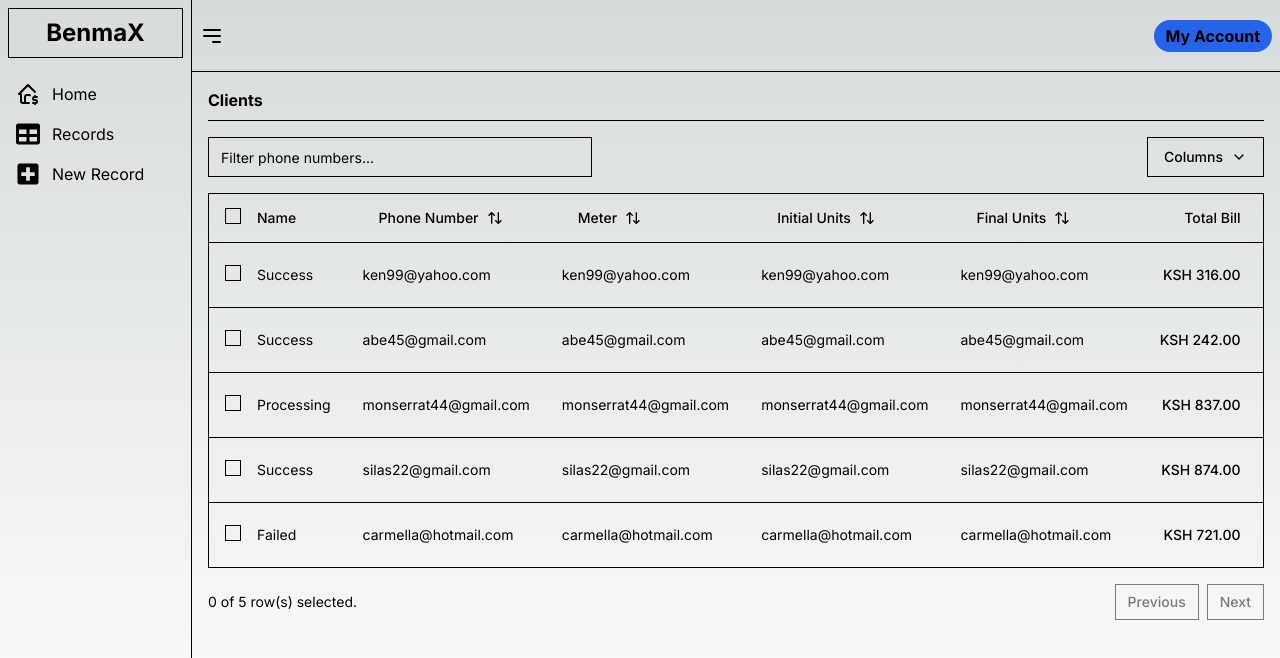
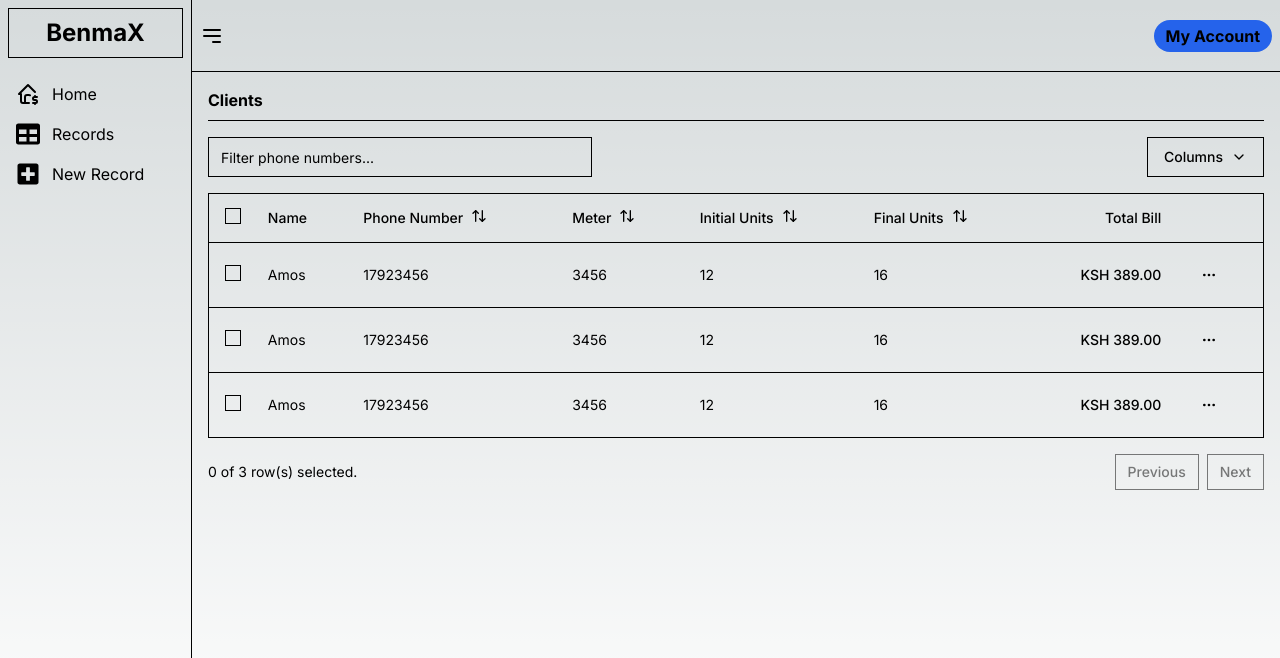
Before and after one commit to mwongess/benmax, a Next.js app: page /console/records in a window 1280 px wide. Shown: the top 658 px of the page. Built offline with nearby package versions, Linux system fonts and the light colour scheme.

Commit message:
update data table

```diff
--- a/src/app/(pages)/console/new-record/page.tsx
+++ b/src/app/(pages)/console/new-record/page.tsx
@@ -1,7 +1,7 @@
 const NewRecord = () => {
   return (
     <div className="new-client">
-      <h1 className="font-bold mb-2">New Client</h1>
+      <h1 className="font-bold mb-2 border-b pb-2">New Client</h1>
       <form action="" className="flex flex-col  gap-8 w-full">
         <div className="flex flex-col sm:flex-row gap-4">
           <div className="w-full sm:w-1/2 flex flex-col">
--- a/src/components/ClientsTable.tsx
+++ b/src/components/ClientsTable.tsx
@@ -1,7 +1,7 @@
 "use client"
 
 import * as React from "react"
-
+import { BiTrash} from "react-icons/bi";
 import {
     ColumnDef,
     ColumnFiltersState,
@@ -37,47 +37,38 @@ import {
     TableRow,
 } from "@/components/ui/table"
 
-const data: Payment[] = [
+const data: any = [
     {
         id: "m5gr84i9",
-        amount: 316,
-        status: "success",
-        email: "ken99@yahoo.com",
+        name: "amos",
+        phone: "17923456",
+        meter: 3456,
+        initialUnits: 12,
+        finalUnits: 16,
+        totalBill: 389,
     },
     {
-        id: "3u1reuv4",
-        amount: 242,
-        status: "success",
-        email: "Abe45@gmail.com",
+        id: "m5gr84i9",
+        name: "amos",
+        phone: 17923456,
+        meter: 3456,
+        initialUnits: 12,
+        finalUnits: 16,
+        totalBill: 389,
     },
     {
-        id: "derv1ws0",
-        amount: 837,
-        status: "processing",
-        email: "Monserrat44@gmail.com",
+        id: "m5gr84i9",
+        name: "amos",
+        phone: 17923456,
+        meter: 3456,
+        initialUnits: 12,
+        finalUnits: 16,
+        totalBill: 389,
     },
-    {
-        id: "5kma53ae",
-        amount: 874,
-        status: "success",
-        email: "Silas22@gmail.com",
-    },
-    {
-        id: "bhqecj4p",
-        amount: 721,
-        status: "failed",
-        email: "carmella@hotmail.com",
-    },
+
 ]
 
-export type Payment = {
-    id: string
-    amount: number
-    status: "pending" | "processing" | "success" | "failed"
-    email: string
-}
-
-export const columns: ColumnDef<Payment>[] = [
+export const columns: ColumnDef<any>[] = [
     {
         id: "select",
         header: ({ table }) => (
@@ -98,77 +89,78 @@ export const columns: ColumnDef<Payment>[] = [
         enableHiding: false,
     },
     {
-        accessorKey: "status",
+        accessorKey: "name",
         header: "Name",
         cell: ({ row }) => (
-            <div className="capitalize">{row.getValue("status")}</div>
+            <div className="capitalize">{row.getValue("name")}</div>
         ),
     },
     {
-        accessorKey: "email",
+        accessorKey: "phone",
         header: ({ column }) => {
             return (
-                <Button
-                    variant="ghost"
+                <p
+                    className="flex"
                     onClick={() => column.toggleSorting(column.getIsSorted() === "asc")}
                 >
                     Phone Number
                     <ArrowUpDown className="ml-2 h-4 w-4" />
-                </Button>
+                </p>
             )
         },
-        cell: ({ row }) => <div className="lowercase">{row.getValue("email")}</div>,
+        cell: ({ row }) => <div className="lowercase">{row.getValue("phone")}</div>,
     },
     {
-        accessorKey: "email",
+        accessorKey: "meter",
         header: ({ column }) => {
             return (
-                <Button
-                    variant="ghost"
+                <p
+                    className=" flex"
                     onClick={() => column.toggleSorting(column.getIsSorted() === "asc")}
                 >
                     Meter
                     <ArrowUpDown className="ml-2 h-4 w-4" />
-                </Button>
+                </p>
             )
         },
-        cell: ({ row }) => <div className="lowercase">{row.getValue("email")}</div>,
+        cell: ({ row }) => <div className="lowercase">{row.getValue("meter")}</div>,
     },
     {
-        accessorKey: "email",
+        accessorKey: "initialUnits",
         header: ({ column }) => {
             return (
-                <Button
-                    variant="ghost"
+                <p
+                    className="flex"
                     onClick={() => column.toggleSorting(column.getIsSorted() === "asc")}
                 >
                     Initial Units
                     <ArrowUpDown className="ml-2 h-4 w-4" />
-                </Button>
+                </p>
             )
         },
-        cell: ({ row }) => <div className="lowercase">{row.getValue("email")}</div>,
+        cell: ({ row }) => <div className="lowercase">{row.getValue("initialUnits")}</div>,
     },
     {
-        accessorKey: "email",
+        accessorKey: "finalUnits",
         header: ({ column }) => {
             return (
-                <Button
-                    variant="ghost"
+                <p
+                    className="flex"
                     onClick={() => column.toggleSorting(column.getIsSorted() === "asc")}
                 >
                     Final Units
                     <ArrowUpDown className="ml-2 h-4 w-4" />
-                </Button>
+                </p>
             )
         },
-        cell: ({ row }) => <div className="lowercase">{row.getValue("email")}</div>,
+        cell: ({ row }) => <div className="lowercase">{row.getValue("finalUnits")}</div>,
     },
+
     {
-        accessorKey: "amount",
+        accessorKey: "totalBill",
         header: () => <div className="text-right">Total Bill</div>,
         cell: ({ row }) => {
-            const amount = parseFloat(row.getValue("amount"))
+            const amount = parseFloat(row.getValue("totalBill"))
 
             // Format the amount as a dollar amount
             const formatted = new Intl.NumberFormat("en-US", {
@@ -196,13 +188,19 @@ export const columns: ColumnDef<Payment>[] = [
                     <DropdownMenuContent align="end">
                         <DropdownMenuLabel>Actions</DropdownMenuLabel>
                         <DropdownMenuItem
-                            onClick={() => navigator.clipboard.writeText(payment.id)}
+                            onClick={() => navigator.clipboard.writeText(payment.phone)}
                         >
-                            Copy payment ID
+                            Copy Phone Number
                         </DropdownMenuItem>
                         <DropdownMenuSeparator />
-                        <DropdownMenuItem>View customer</DropdownMenuItem>
-                        <DropdownMenuItem>View payment details</DropdownMenuItem>
+                        <DropdownMenuItem>View Client</DropdownMenuItem>
+                        <DropdownMenuItem>View Client details</DropdownMenuItem>
+                        <DropdownMenuItem>
+                            <p className="flex items-center gap-2 text-red-800 text-base">
+                                <BiTrash/>
+                                Delete Client
+                            </p>
+                        </DropdownMenuItem>
                     </DropdownMenuContent>
                 </DropdownMenu>
             )
@@ -243,9 +241,9 @@ export function ClientsTable() {
             <div className="flex items-center py-4">
                 <Input
                     placeholder="Filter phone numbers..."
-                    value={(table.getColumn("email")?.getFilterValue() as string) ?? ""}
+                    value={(table.getColumn("phone")?.getFilterValue() as string) ?? ""}
                     onChange={(event: any) =>
-                        table.getColumn("email")?.setFilterValue(event.target.value)
+                        table.getColumn("phone")?.setFilterValue(event.target.value)
                     }
                     className="max-w-sm rounded-lg"
                 />
```
Also changed, not shown: 1 other file (tests, documents, lock files or other folders).
